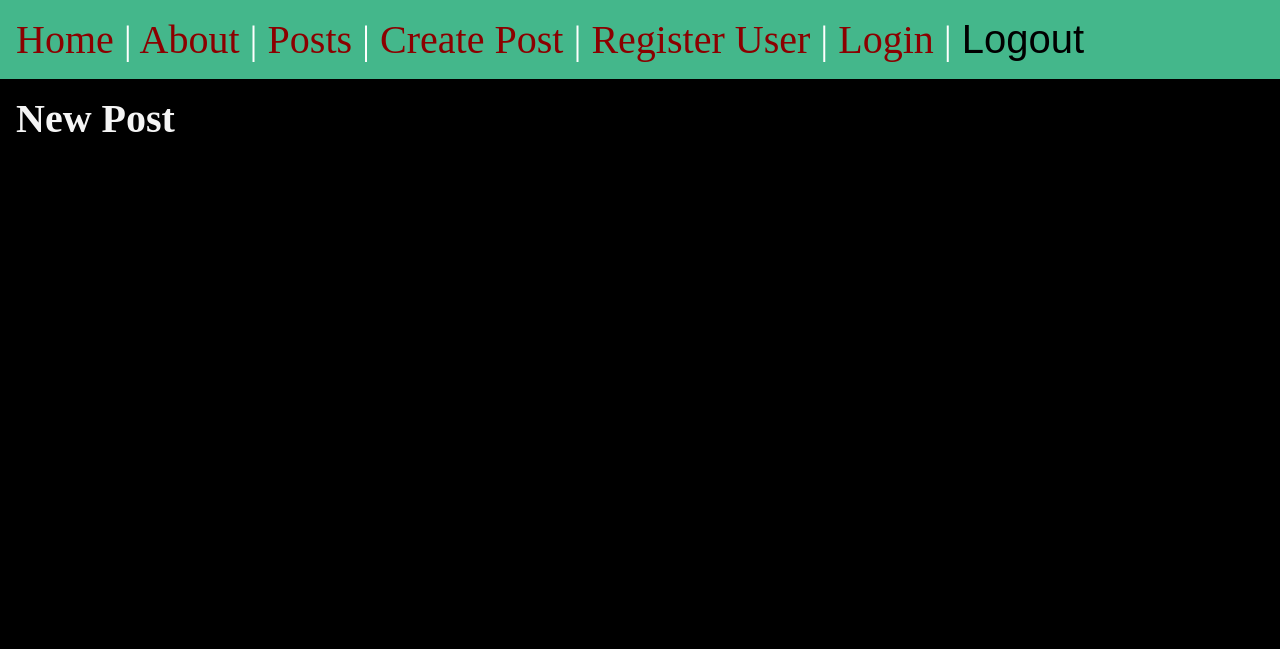
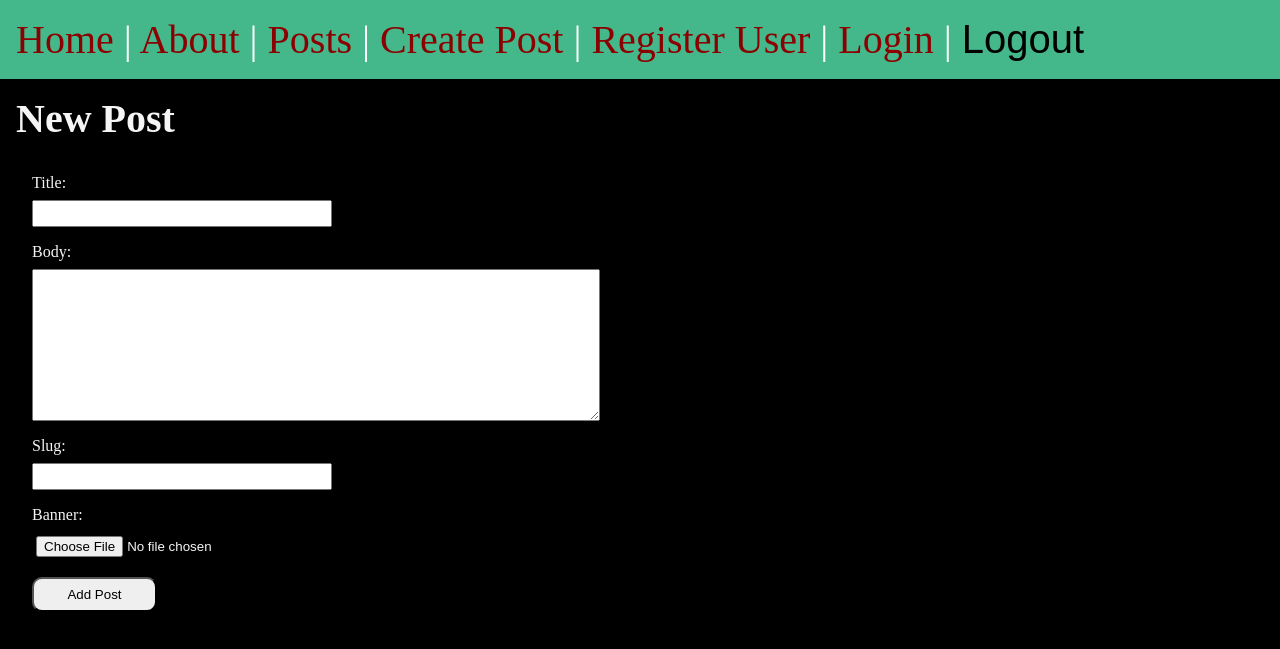
Before and after one commit to andre-gomesn/Django-starting-project, a Django app: page /posts/new-post/ in a window 1280 px wide. Shown: the top 649 px of the page. Run offline with Django 5.2, Linux system fonts and the light colour scheme; a user stored in the database is signed in.

Commit message:
feat: create post with user identification aka foreign key

```diff
--- a/myproject/posts/forms.py
+++ b/myproject/posts/forms.py
@@ -0,0 +1,7 @@
+from django import forms
+from . import models
+
+class CreatePost(forms.ModelForm):
+    class Meta:
+        model = models.Post
+        fields = ['title','body','slug','banner']
--- a/myproject/posts/models.py
+++ b/myproject/posts/models.py
@@ -1,4 +1,5 @@
 from django.db import models
+from django.contrib.auth.models import User
 
 class Post(models.Model):
     title = models.CharField(max_length=75)
@@ -6,6 +7,7 @@ class Post(models.Model):
     slug = models.SlugField()
     date = models.DateField(auto_now_add=True)
     banner = models.ImageField(default='fallback.png',blank=True)
+    author = models.ForeignKey(User,on_delete=models.CASCADE,default=None)
 
     def __str__(self):
         return self.title
--- a/myproject/posts/templates/posts/post_new.html
+++ b/myproject/posts/templates/posts/post_new.html
@@ -7,5 +7,10 @@
 {% block content %}
     <section>
         <h1>New Post</h1>
+        <form action="{% url 'posts:new-post' %}" class="form-with-validation" method="post" enctype="multipart/form-data">
+            {% csrf_token %}
+            {{form}}
+            <button class="form-submit">Add Post</button>
+        </form>
     </section>
 {% endblock %}
--- a/myproject/posts/templates/posts/post_page.html
+++ b/myproject/posts/templates/posts/post_page.html
@@ -10,6 +10,6 @@
         <h1>{{post.title}}</h1>
 
         <p>{{ post.body }}</p>
-        <p>{{ post.date }}</p>
+        <p>{{ post.date }} by {{post.author}}</p>
     </section>
 {% endblock %}
--- a/myproject/posts/templates/posts/posts_list.html
+++ b/myproject/posts/templates/posts/posts_list.html
@@ -16,7 +16,7 @@
                     </a>
                 </h2>
                 <p>{{ post.body }}</p>
-                <p>{{ post.date }}</p>
+                <p>{{ post.date }} by {{post.author}}</p>
             </article>
         {% endfor %}
     </section>
--- a/myproject/posts/views.py
+++ b/myproject/posts/views.py
@@ -1,6 +1,7 @@
-from django.shortcuts import render
+from django.shortcuts import render,redirect
 from .models import Post
 from django.contrib.auth.decorators import login_required
+from . import forms
 
 def posts_list(request):
     posts = Post.objects.all().order_by('-date')
@@ -12,4 +13,13 @@ def post_page(request,slug):
 
 @login_required(login_url="/users/login/")
 def post_new(request):
-    return render(request, 'posts/post_new.html')
+    if request.method == 'POST':
+        form = forms.CreatePost(request.POST,request.FILES)
+        if form.is_valid():
+            newpost = form.save(commit=False)
+            newpost.author = request.user
+            newpost.save()
+            return redirect('posts:list')
+    else:
+        form = forms.CreatePost()
+    return render(request, 'posts/post_new.html',{"form":form})
```
Also changed, not shown: myproject/db.sqlite3, myproject/posts/migrations/0002_post_author_post_banner.py (added), myproject/posts/migrations/0002_post_banner.py (deleted).
